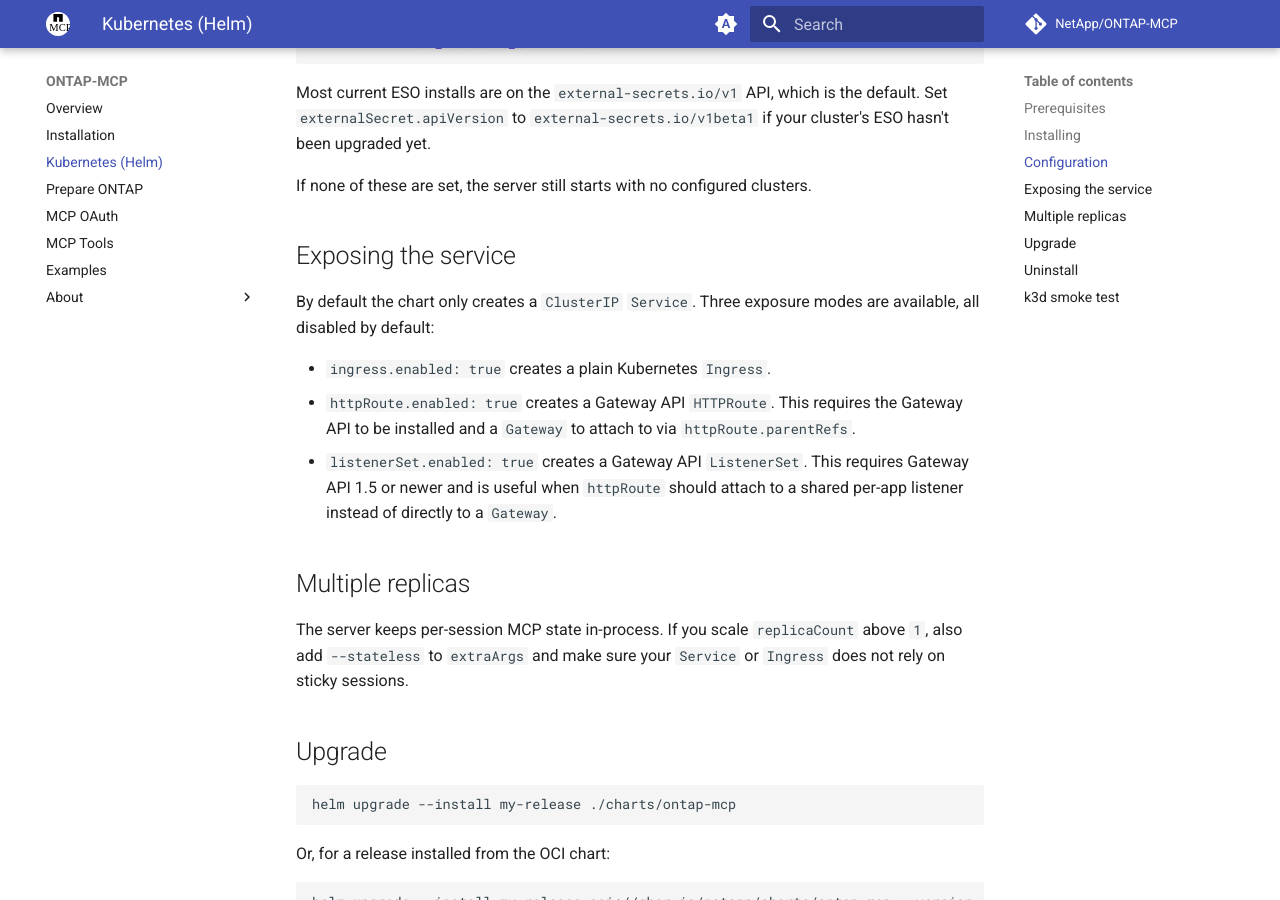
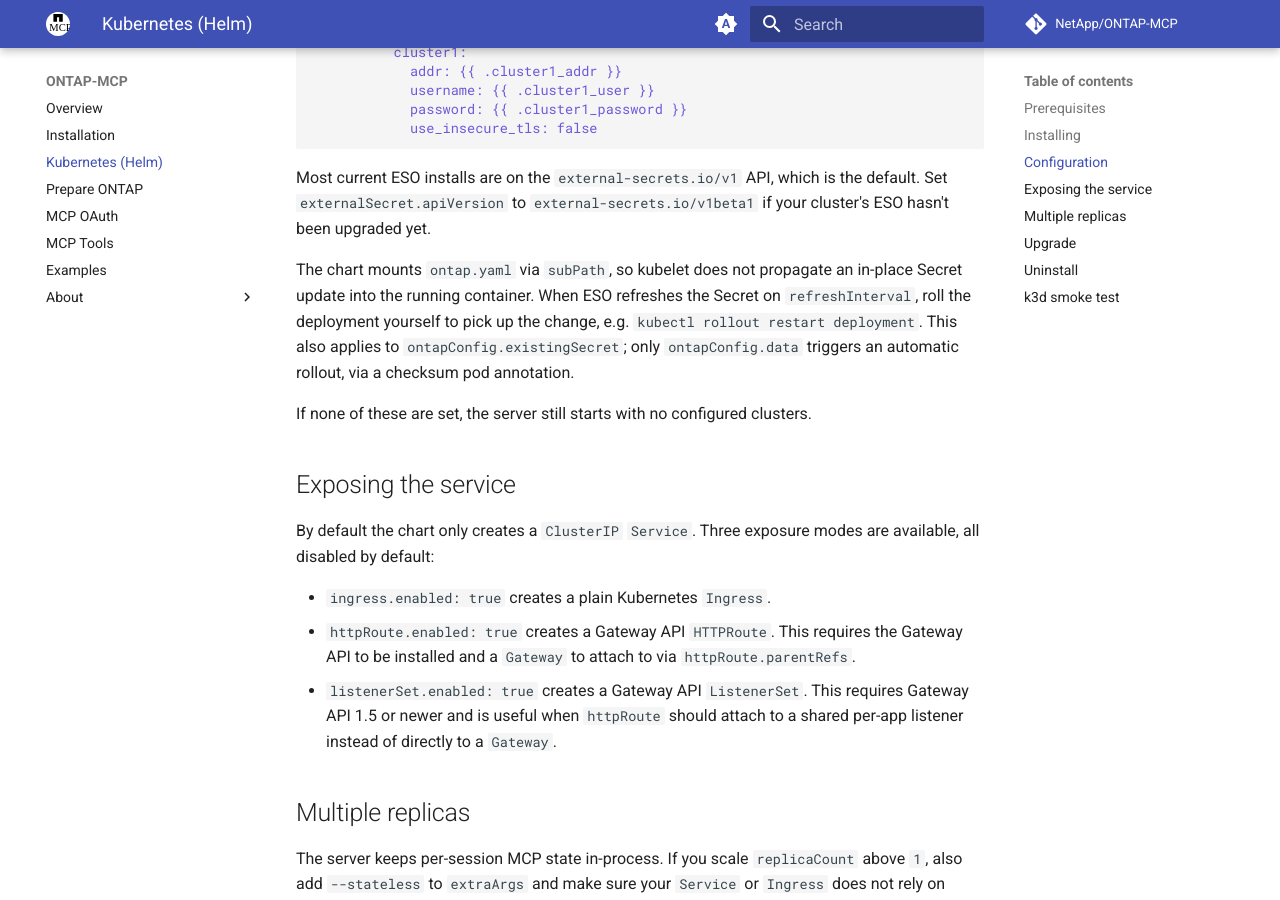
Before and after one commit to NetApp/ontap-mcp, an MkDocs documentation site: the page built from docs/helm.md, in a window 1280 px wide and 900 px high, scrolled down 2355 px. Built offline with MkDocs 1.6.1 and Material for MkDocs 9.7.7, drawn with Linux system fonts in a browser that asks for light colours; comment, search, counter and statistics services are not loaded; the version menu is left out; some of the changed text lies outside the part shown.

Commit message:
fix: address review feedback on ExternalSecret support
Per @cgrinds' review on #201:
- NOTES.txt's "no clusters configured" warning now also checks
  externalSecret.enabled, not just ontapConfig.data/existingSecret
- fail fast when externalSecret.enabled is true but secretStoreRef.name
  or data/dataFrom is missing, instead of silently rendering an
  ExternalSecret ESO will reject
- document the ESO CRD/store prerequisite and that Secret refreshes
  need a manual pod rollout, since ontap.yaml is mounted via subPath

```diff
--- a/docs/helm.md
+++ b/docs/helm.md
@@ -7,6 +7,10 @@
 - Kubernetes 1.27+
 - Helm 3.12+
 - Network connectivity from the ONTAP-MCP pod to your ONTAP clusters
+- If using `externalSecret.enabled` (see [Configuration](#configuration)):
+  the [External Secrets Operator](https://external-secrets.io) CRDs and a
+  `SecretStore`/`ClusterSecretStore` already installed in the cluster. The
+  chart only renders the `ExternalSecret`, not the operator or the store.
 
 ## Installing
 
@@ -123,6 +127,13 @@
    `external-secrets.io/v1beta1` if your cluster's ESO hasn't been upgraded
    yet.
 
+   The chart mounts `ontap.yaml` via `subPath`, so kubelet does not
+   propagate an in-place Secret update into the running container. When ESO
+   refreshes the Secret on `refreshInterval`, roll the deployment yourself
+   to pick up the change, e.g. `kubectl rollout restart deployment`. This
+   also applies to `ontapConfig.existingSecret`; only `ontapConfig.data`
+   triggers an automatic rollout, via a checksum pod annotation.
+
 If none of these are set, the server still starts with no configured clusters.
 
 ## Exposing the service
```
Also changed, not shown: 2 other files.
